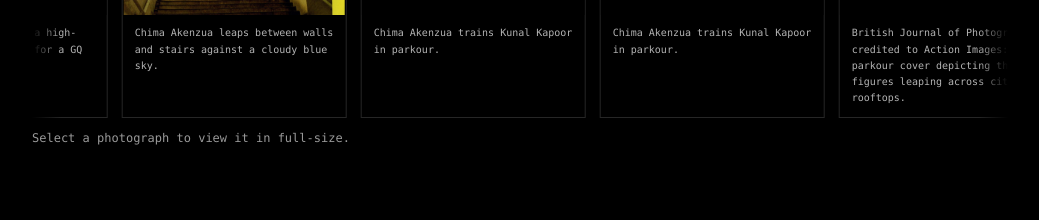
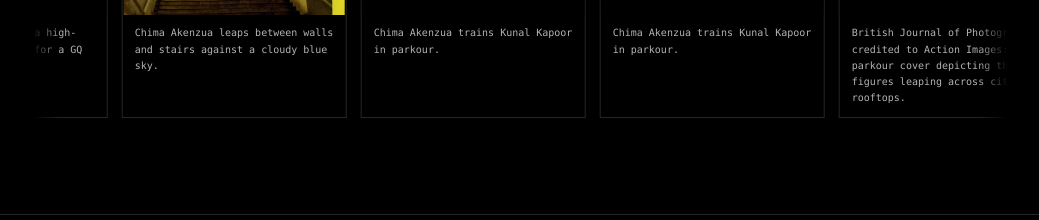
Before and after one commit to pkbannutz/Chima-Akenzua-, a React (Vite) app: page / in a window 1280 px wide. Shown: the part 5120-5340 px from the top of the page, without its empty margins (120-1159 px from the left). Built offline with nearby package versions, Linux system fonts and the light colour scheme; grey boxes are pictures that could not be loaded.

Commit message:
Hide gallery instruction on desktop while retaining mobile

```diff
--- a/src/components/PressSection.tsx
+++ b/src/components/PressSection.tsx
@@ -133,7 +133,7 @@ export const PressSection: React.FC<PressProps> = ({ isDarkMode }) => {
               ))}
             </div>
           </div>
-          <p className="mt-3 font-mono text-[10px] lg:text-xs opacity-60">Select a photograph to view it in full-size.</p>
+          <p className="mt-3 font-mono text-[10px] opacity-60 lg:hidden">Select a photograph to view it in full-size.</p>
         </div>
 
       </div>
```
